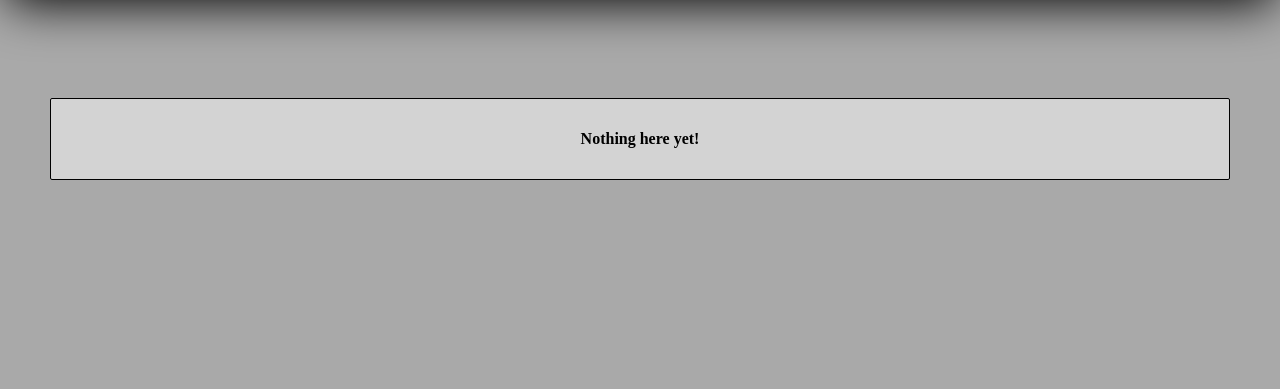
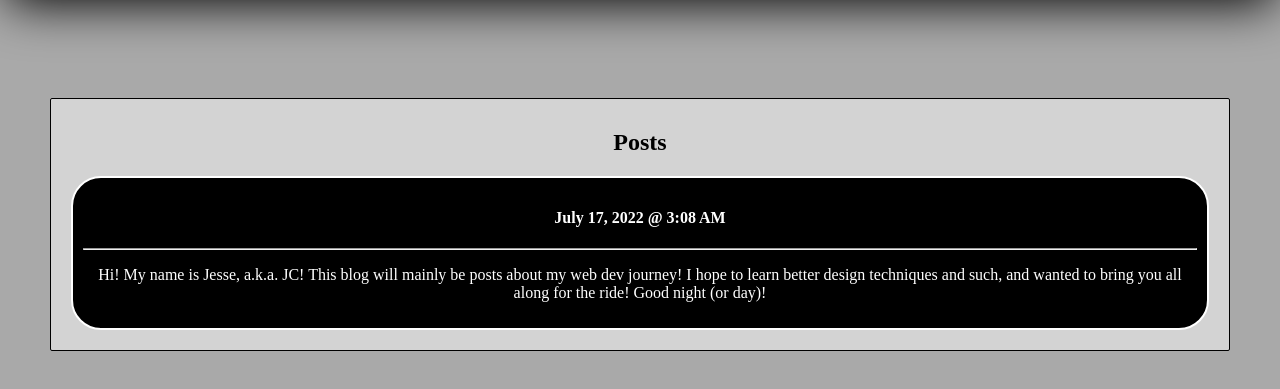
Before and after one commit to jessescottcodes/jcs-blog, a plain HTML site: page index.html in a window 1280 px wide. Shown: the part 107-496 px from the top of the page. Drawn offline with Linux system fonts and the light colour scheme.

Commit message:
Add files via upload

```diff
--- a/index.html
+++ b/index.html
@@ -25,6 +25,15 @@
         border-radius: 2px;
         /*box-shadow: 5px 5px 50px black;*/
       }
+
+      #postzero {
+        background-color: black;
+        color: white;
+        margin: 10px 10px 10px 10px;
+        padding: 10px 10px 10px 10px;
+        border: 2px solid white;
+        border-radius: 30px;
+      }
     </style>
   </head>
   <body>
@@ -32,7 +41,13 @@
       <center><h1>JC's Blog</h1></center>
     </div>
     <div id="blogposts">
-      <center><h4>Nothing here yet!</h4></center>
+      <center><h2>Posts</h2></center>
+      <!--<center><h4>Nothing here yet!</h4></center>-->
+      <center><div id="postzero">
+        <h4>July 17, 2022 @ 3:08 AM</h4>
+        <hr>
+        <p>Hi! My name is Jesse, a.k.a. JC! This blog will mainly be posts about my web dev journey! I hope to learn better design techniques and such, and wanted to bring you all along for the ride! Good night (or day)!</p>
+      </div></center>
     </div>
   </body>
 </html>
```
